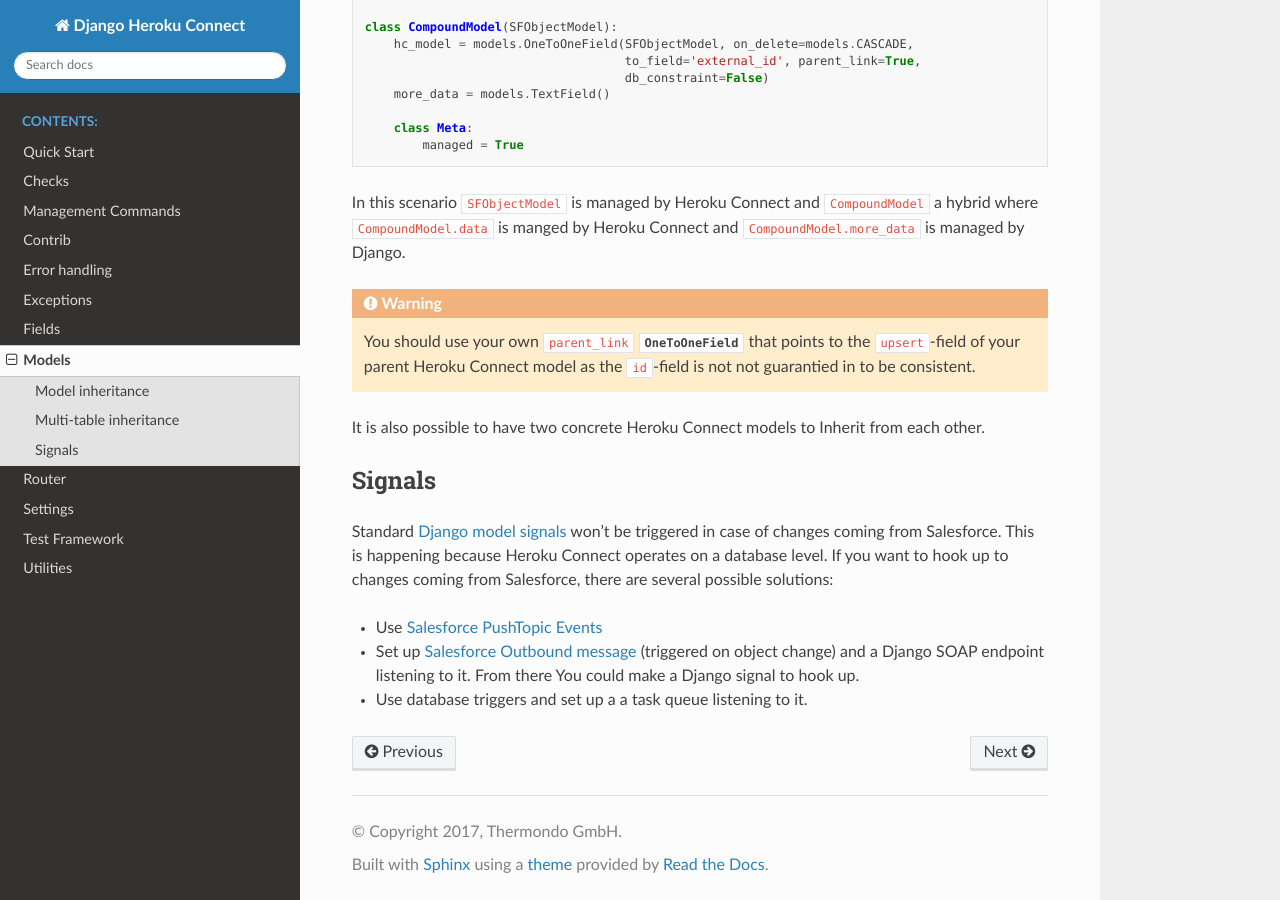
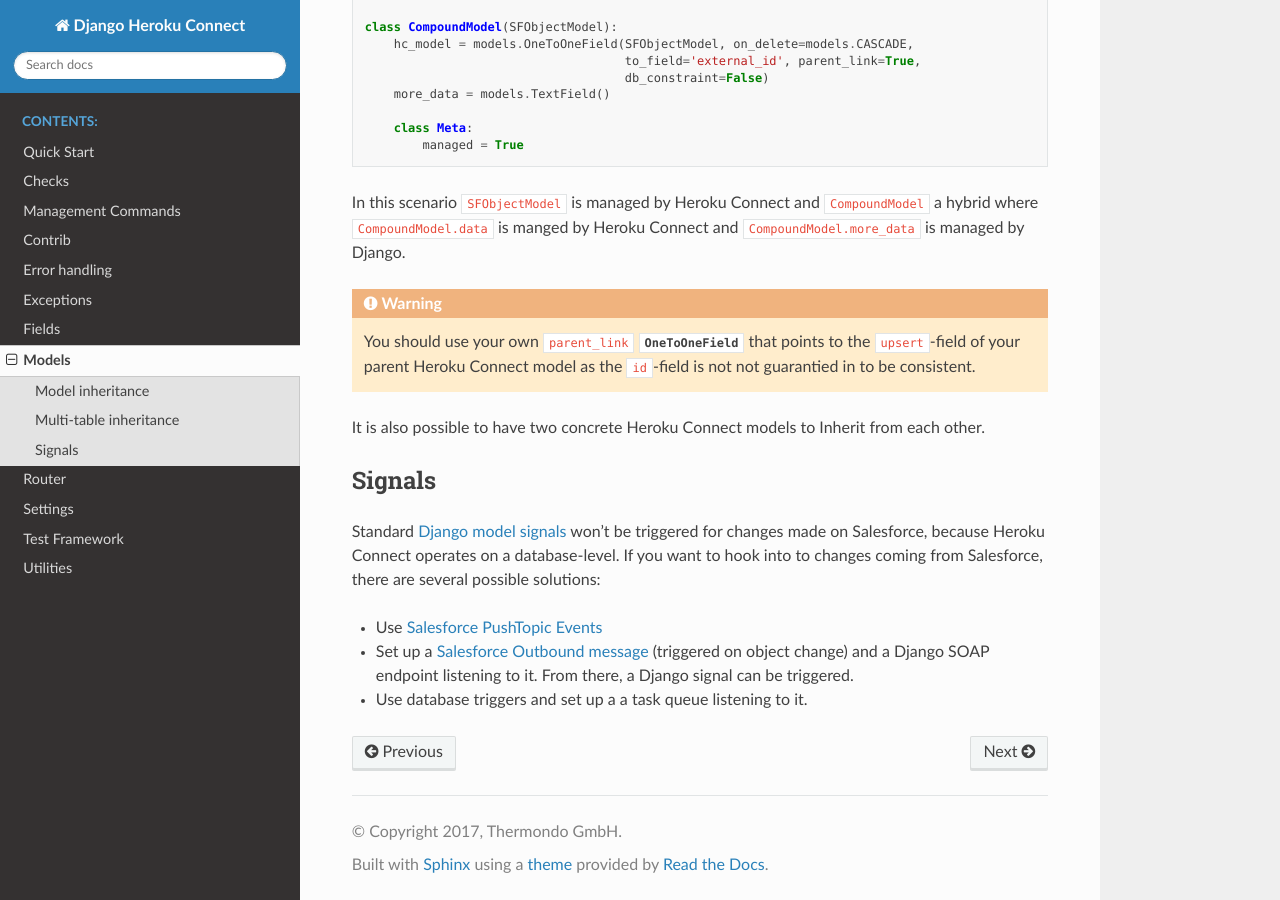
Before and after one commit to thermondo/django-heroku-connect, a Sphinx documentation site: the page built from docs/models.rst, in a window 1280 px wide and 900 px high, scrolled down 1102 px. Built offline with Sphinx 7.4.7 and the Read the Docs theme 2.0.0, drawn with Linux system fonts in a browser that asks for light colours.

Commit message:
Apply suggestions from code review @codingjoe
Co-authored-by: Johannes Maron <info@johanneshoppe.com>

```diff
--- a/docs/models.rst
+++ b/docs/models.rst
@@ -80,16 +80,14 @@
 
 .. _`Multi-table inheritance`: https://docs.djangoproject.com/en/stable/topics/db/models/#multi-table-inheritance
 
-
 Signals
 -------
 
-Standard `Django model signals`_ won't be triggered in case of changes coming from Salesforce. This is happening because
-Heroku Connect operates on a database level.
-If you want to hook up to changes coming from Salesforce, there are several possible solutions:
+Standard `Django model signals`_ won't be triggered for changes made on Salesforce, because Heroku Connect operates on a database-level.
+If you want to hook into to changes coming from Salesforce, there are several possible solutions:
 
 * Use `Salesforce PushTopic Events`_
-* Set up `Salesforce Outbound message`_ (triggered on object change) and a Django SOAP endpoint listening to it. From there You could make a Django signal to hook up.
+* Set up a `Salesforce Outbound message`_ (triggered on object change) and a Django SOAP endpoint listening to it. From there, a Django signal can be triggered.
 * Use database triggers and set up a a task queue listening to it.
 
 .. _`Salesforce PushTopic Events`: https://developer.salesforce.com/docs/atlas.en-us.api_streaming.meta/api_streaming/pushtopic_events_intro.htm
```
